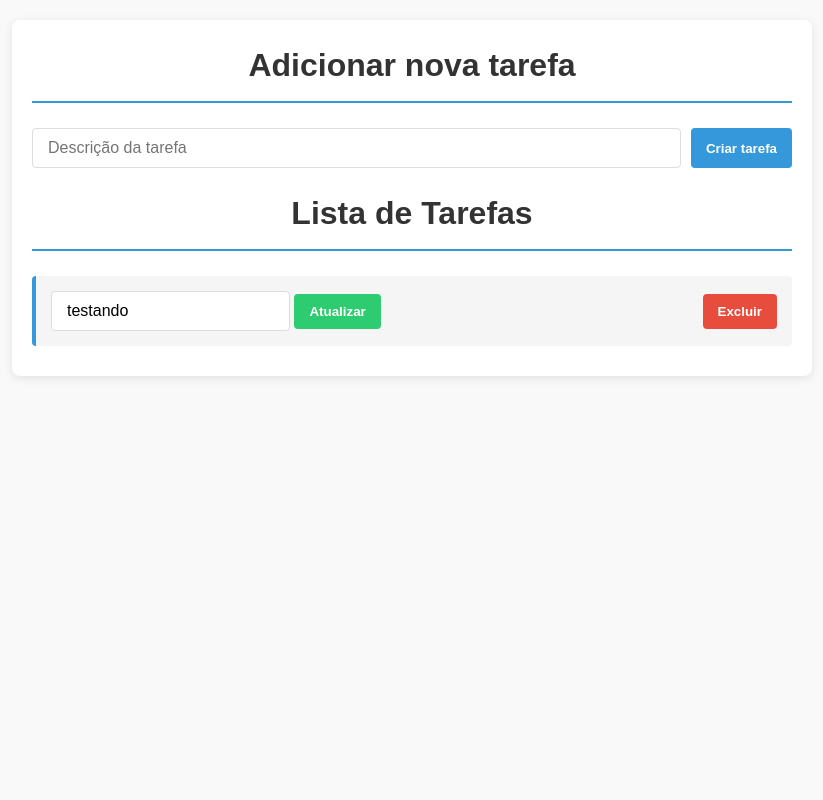
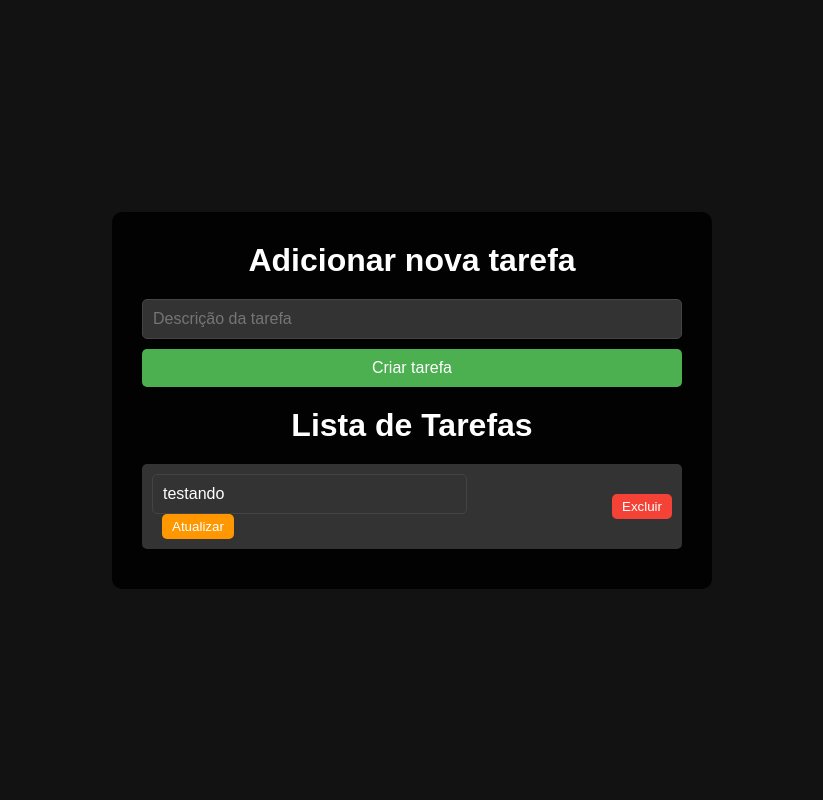
Before and after one commit to klismanmelo/todolistproject, a Flask app: page / in a window 1280 px wide. Shown: the whole page, without its empty margins (228-1051 px from the left). Run offline with Flask 3, Linux system fonts and the light colour scheme.

Commit message:
Updated the application

```diff
--- /dev/null
+++ b/static/css/main.css
@@ -0,0 +1,166 @@
+/* Definindo o estilo global */
+* {
+  margin: 0;
+  padding: 0;
+  box-sizing: border-box;
+}
+
+body {
+  font-family: 'Arial', sans-serif;
+  color: #fff;
+  height: 100vh;
+  display: flex;
+  justify-content: center;
+  align-items: center;
+  background-color: #121212;
+  transition: background-color 0.3s, color 0.3s;
+}
+
+/* Container */
+.container {
+  background-color: rgba(0, 0, 0, 0.9);
+  padding: 30px;
+  border-radius: 10px;
+  max-width: 600px;
+  width: 100%;
+  transition: background-color 0.3s;
+}
+
+/* Títulos */
+.title {
+  font-size: 2rem;
+  margin-bottom: 20px;
+  text-align: center;
+  color: #fff;
+}
+
+/* Formulário */
+.task-form {
+  display: flex;
+  flex-direction: column;
+  gap: 10px;
+  margin-bottom: 20px;
+}
+
+.task-input {
+  padding: 10px;
+  font-size: 1rem;
+  border-radius: 5px;
+  border: 1px solid #444;
+  background-color: #333;
+  color: #fff;
+  width: 100%;  /* Faz o input ocupar 100% da largura disponível */
+  box-sizing: border-box;  /* Inclui o padding e borda no cálculo do tamanho total */
+}
+
+/* Lista de Tarefas */
+.task-item {
+  display: flex;
+  align-items: center;
+  justify-content: space-between;
+  background-color: #333;
+  color: #fff;
+  padding: 10px;
+  margin: 10px 0;
+  border-radius: 5px;
+  transition: background-color 0.3s;
+  width: 100%;  /* Faz a tarefa ocupar 100% da largura disponível */
+}
+
+/* Formulários inline */
+.inline-form {
+  display: inline;
+}
+
+/* Botões de Atualizar e Excluir */
+.update-btn, .delete-btn {
+  padding: 5px 10px;
+  margin-left: 10px;
+  border: none;
+  border-radius: 5px;
+  cursor: pointer;
+  transition: background-color 0.3s;
+}
+
+.update-btn {
+  background-color: #ff9800;
+  color: #fff;
+}
+
+.update-btn:hover {
+  background-color: #fb8c00;
+}
+
+.delete-btn {
+  background-color: #f44336;
+  color: #fff;
+}
+
+.delete-btn:hover {
+  background-color: #d32f2f;
+}
+/* Botões */
+.submit-btn {
+  padding: 10px;
+  font-size: 1rem;
+  background-color: #4CAF50;
+  border: none;
+  color: #fff;
+  border-radius: 5px;
+  cursor: pointer;
+  transition: background-color 0.3s;
+}
+
+.submit-btn:hover {
+  background-color: #45a049;
+}
+
+/* Lista de Tarefas */
+.task-list {
+  list-style-type: none;
+}
+
+.task-item {
+  display: flex;
+  align-items: center;
+  justify-content: space-between;
+  background-color: #333;
+  color: #fff;
+  padding: 10px;
+  margin: 10px 0;
+  border-radius: 5px;
+  transition: background-color 0.3s;
+}
+
+/* Formulários inline */
+.inline-form {
+  display: inline;
+}
+
+/* Botões de Atualizar e Excluir */
+.update-btn, .delete-btn {
+  padding: 5px 10px;
+  margin-left: 10px;
+  border: none;
+  border-radius: 5px;
+  cursor: pointer;
+  transition: background-color 0.3s;
+}
+
+.update-btn {
+  background-color: #ff9800;
+  color: #fff;
+}
+
+.update-btn:hover {
+  background-color: #fb8c00;
+}
+
+.delete-btn {
+  background-color: #f44336;
+  color: #fff;
+}
+
+.delete-btn:hover {
+  background-color: #d32f2f;
+}
--- a/static/css/styles.css
+++ /dev/null
@@ -1,166 +0,0 @@
-/* Base Styles */
-:root {
-  --primary-color: #3498db;
-  --secondary-color: #2980b9;
-  --danger-color: #e74c3c;
-  --success-color: #2ecc71;
-  --background-color: #f9f9f9;
-  --box-shadow: 0 2px 10px rgba(0, 0, 0, 0.1);
-}
-
-* {
-  margin: 0;
-  padding: 0;
-  box-sizing: border-box;
-  font-family: 'Arial', sans-serif;
-}
-
-body {
-  background-color: var(--background-color);
-  color: #333;
-  line-height: 1.6;
-  padding: 20px;
-}
-
-/* Container */
-.container {
-  max-width: 800px;
-  margin: 0 auto;
-  padding: 20px;
-  background-color: white;
-  border-radius: 8px;
-  box-shadow: var(--box-shadow);
-}
-
-/* Title */
-.title {
-  color: #333;
-  text-align: center;
-  margin-bottom: 25px;
-  font-size: 2rem;
-  font-weight: bold;
-  padding-bottom: 10px;
-  border-bottom: 2px solid var(--primary-color);
-}
-
-/* Forms */
-.task-form {
-  display: flex;
-  gap: 10px;
-  margin-bottom: 20px;
-}
-
-.inline-form {
-  display: inline;
-}
-
-/* Inputs */
-.task-input {
-  flex: 1;
-  padding: 10px 15px;
-  border: 1px solid #ddd;
-  border-radius: 4px;
-  font-size: 1rem;
-}
-
-.task-input:focus {
-  outline: none;
-  border-color: var(--primary-color);
-  box-shadow: 0 0 0 2px rgba(52, 152, 219, 0.2);
-}
-
-/* Buttons */
-button {
-  cursor: pointer;
-  padding: 10px 15px;
-  border: none;
-  border-radius: 4px;
-  font-weight: bold;
-  transition: background-color 0.2s ease;
-}
-
-.submit-btn {
-  background-color: var(--primary-color);
-  color: white;
-}
-
-.submit-btn:hover {
-  background-color: var(--secondary-color);
-}
-
-.update-btn {
-  background-color: var(--success-color);
-  color: white;
-}
-
-.update-btn:hover {
-  background-color: #27ae60;
-}
-
-.delete-btn {
-  background-color: var(--danger-color);
-  color: white;
-}
-
-.delete-btn:hover {
-  background-color: #c0392b;
-}
-
-/* Task List */
-.task-list {
-  list-style-type: none;
-  padding: 0;
-}
-
-.task-item {
-  display: flex;
-  justify-content: space-between;
-  align-items: center;
-  padding: 15px;
-  margin-bottom: 10px;
-  background-color: #f5f5f5;
-  border-radius: 4px;
-  border-left: 4px solid var(--primary-color);
-}
-
-.task-item:hover {
-  background-color: #f0f0f0;
-  box-shadow: var(--box-shadow);
-}
-
-.task-content {
-  flex: 1;
-}
-
-.task-actions {
-  display: flex;
-  gap: 8px;
-}
-
-/* Completed Tasks */
-.completed {
-  text-decoration: line-through;
-  color: #888;
-  border-left-color: var(--success-color);
-}
-
-/* Responsive Design */
-@media (max-width: 600px) {
-  .task-form {
-    flex-direction: column;
-  }
-
-  .container {
-    padding: 15px;
-  }
-
-  .task-item {
-    flex-direction: column;
-    align-items: flex-start;
-    gap: 10px;
-  }
-
-  .task-actions {
-    align-self: flex-end;
-  }
-}
--- a/templates/index.html
+++ b/templates/index.html
@@ -2,9 +2,13 @@
 <html lang="en">
 <head>
     <meta charset="UTF-8">
+    <meta http-equiv="X-UA-Compatible" content="ie=edge">
     <meta name="viewport" content="width=device-width, initial-scale=1.0">
-    <title>To Do List Projeto</title>
-    <link rel="stylesheet" href="{{ url_for('static', filename='css/styles.css') }}">
+    <link rel="preconnect" href="https://fonts.googleapis.com">
+    <link rel="preconnect" href="https://fonts.gstatic.com" crossorigin>
+    <link href="https://fonts.googleapis.com/css2?family=Josefin+Sans:wght@400;700&display=swap" rel="stylesheet">
+    <link rel="stylesheet" href="{{ url_for('static', filename='./css/main.css') }}">
+    <title>Frontend Mentor | Todo app</title>
 </head>
 <body>
     <div class="container">
```
Also changed, not shown: instance/site.db.
